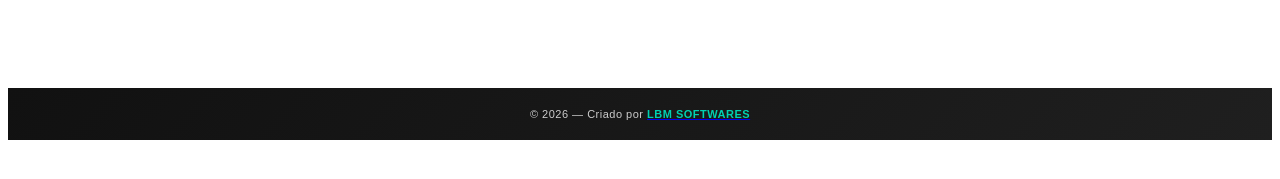
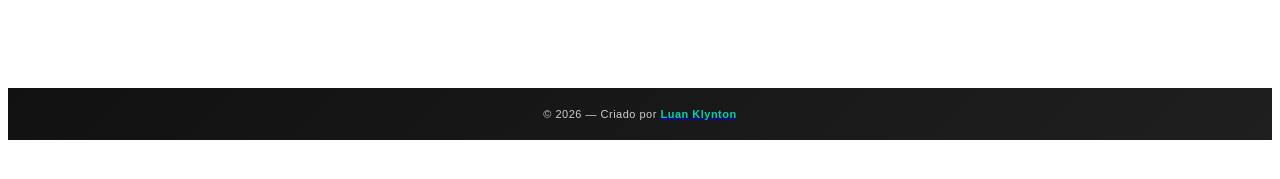
Before and after one commit to LBMSOFTWARES/barbeariazimmer, a Django app: template home/templates/home.html in a window 1280 px wide. Shown: the part 537-716 px from the top of the page. Run offline with Django 5.2, Linux system fonts and the light colour scheme; the template is opened without the code that fills it, so the values that code supplies are empty.

Commit message:
Update base.html

```diff
--- a/home/templates/base.html
+++ b/home/templates/base.html
@@ -60,9 +60,10 @@
 </body>
 <footer class="footer">
         <div class="footer-content">
-            <p>© <span id="year"></span> — Criado por <a href="#"><strong>LBM SOFTWARES</strong></a></p>
+            <p>© <span id="year"></span> — Criado por <a href="https://www.instagram.com/luan_klynton?igsh=MW1oaWM4czFyN3lrOA=="><strong>Luan Klynton</strong></a></p>
         </div>
 </footer>
     <script>
         document.getElementById("year").textContent = new Date().getFullYear();
+
     </script>
```
